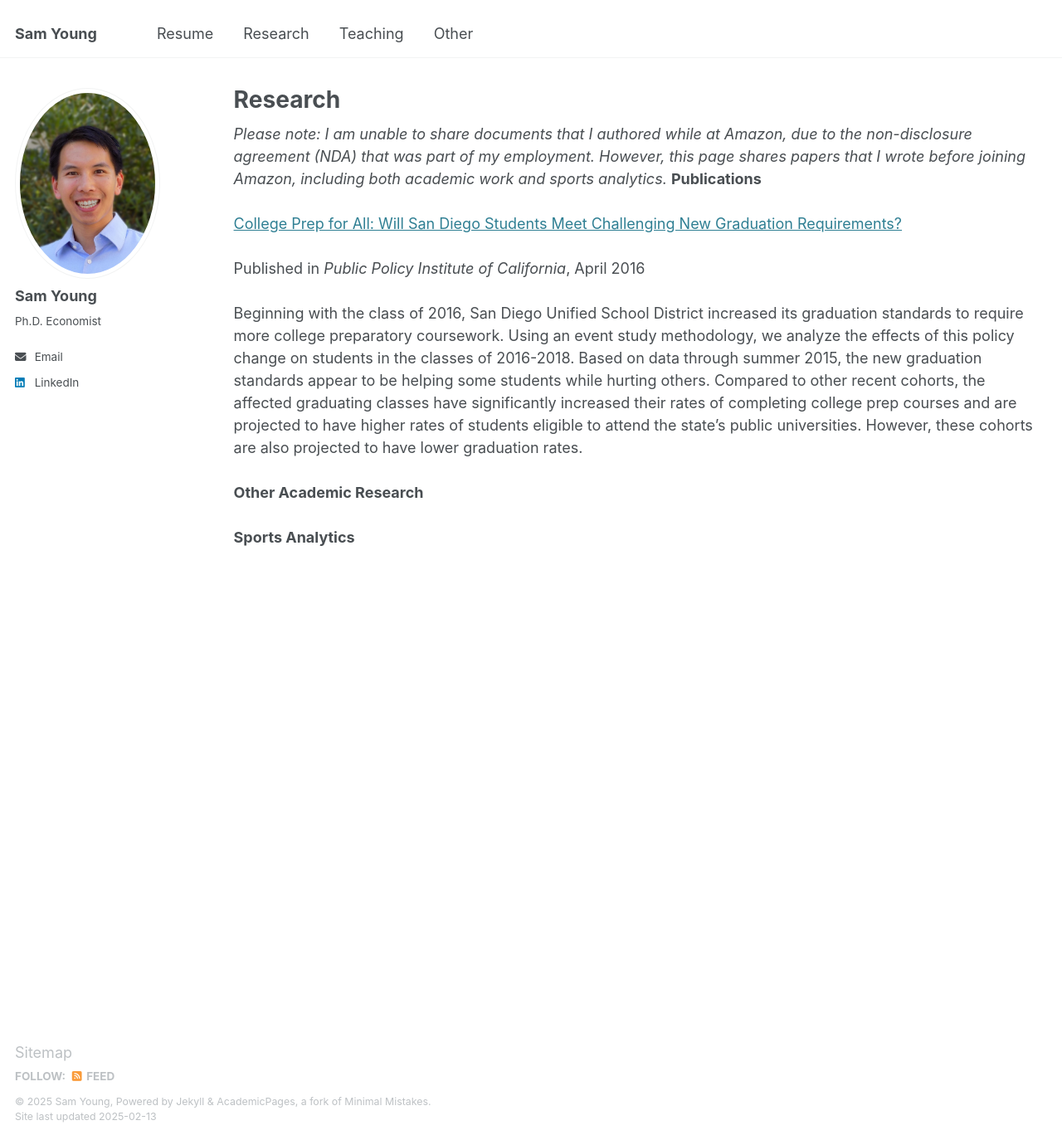
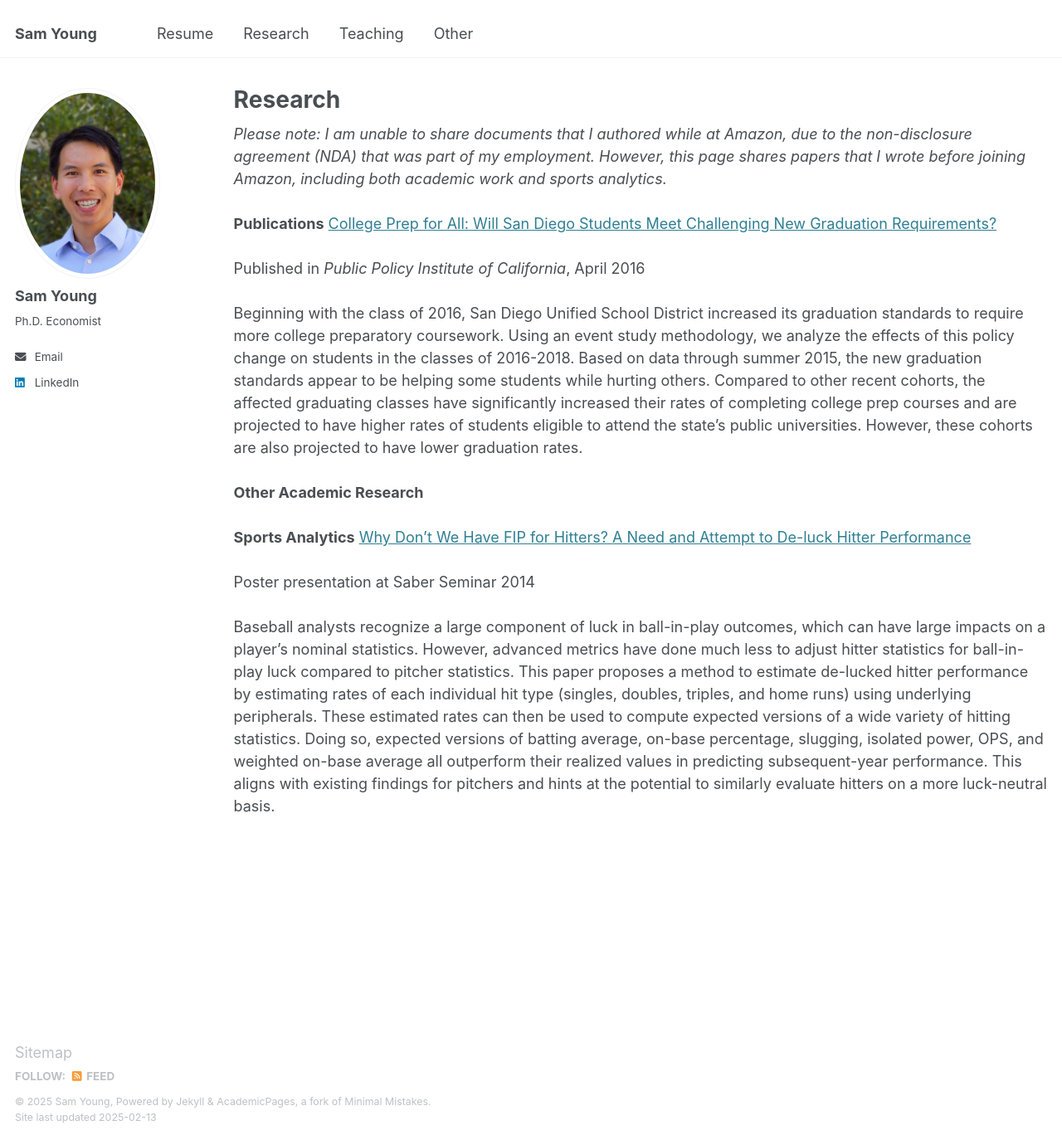
Before and after one commit to sam-young-econ/sam-young-econ.github.io, a Jekyll site: the page built from _pages/research.html, in a window 1280 px wide and 1374 px high. Shown: the whole window at 83% size. Built offline with Jekyll 4.4.1, drawn with Linux system fonts in a browser that asks for light colours.

Commit message:
Add baseball paper in formatted fashion

```diff
--- a/_pages/research.html
+++ b/_pages/research.html
@@ -7,8 +7,8 @@ author_profile: true
 
 <i>Please note: I am unable to share documents that I authored while at Amazon, due to the non-disclosure agreement (NDA) that was part of my employment.  However, this page shares papers that I wrote before joining Amazon, including both academic work and sports analytics.</i>
 
+<br><br>
 <b>Publications</b>
-<br><br>
 <a href="http://sam-young-econ.github.io/files/PPIC%20College%20Prep%20for%20All%20A-G.pdf">College Prep for All: Will San Diego Students Meet Challenging New Graduation Requirements?</a>
 <br><br>
 Published in <i>Public Policy Institute of California</i>, April 2016
@@ -20,3 +20,8 @@ Beginning with the class of 2016, San Diego Unified School District increased it
 
 <br><br>
 <b>Sports Analytics</b>
+<a href="http://sam-young-econ.github.io/files/xHitting_2014-08-22.pdf">Why Don’t We Have FIP for Hitters? A Need and Attempt to De-luck Hitter Performance</a>
+<br><br>
+Poster presentation at Saber Seminar 2014
+<br><br>
+Baseball analysts recognize a large component of luck in ball-in-play outcomes, which can have large impacts on a player’s nominal statistics. However, advanced metrics have done much less to adjust hitter statistics for ball-in-play luck compared to pitcher statistics. This paper proposes a method to estimate de-lucked hitter performance by estimating rates of each individual hit type (singles, doubles, triples, and home runs) using underlying peripherals. These estimated rates can then be used to compute expected versions of a wide variety of hitting statistics. Doing so, expected versions of batting average, on-base percentage, slugging, isolated power, OPS, and weighted on-base average all outperform their realized values in predicting subsequent-year performance. This aligns with existing findings for pitchers and hints at the potential to similarly evaluate hitters on a more luck-neutral basis.
```
